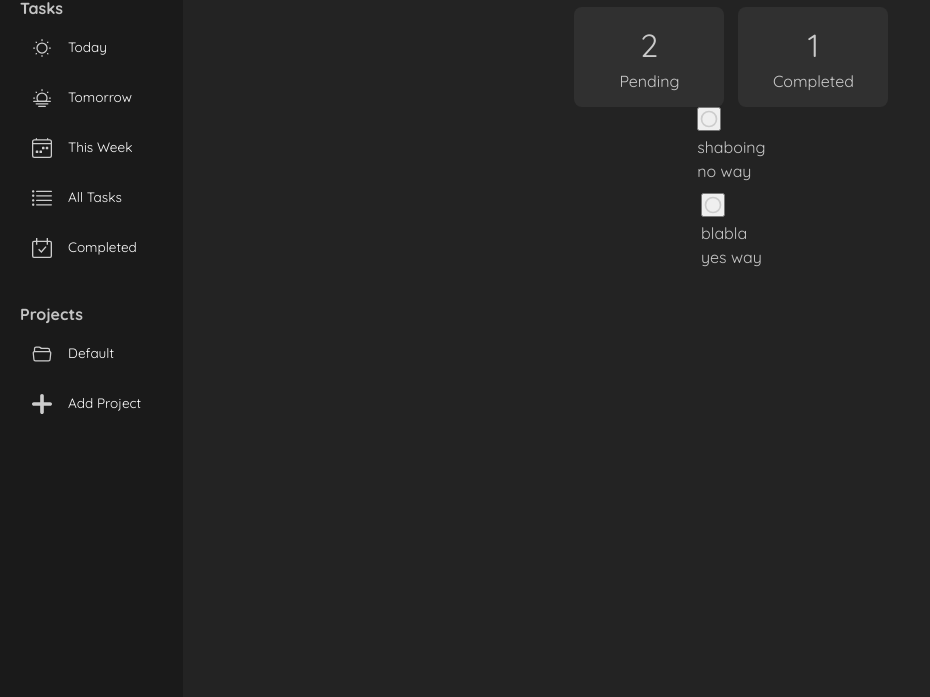
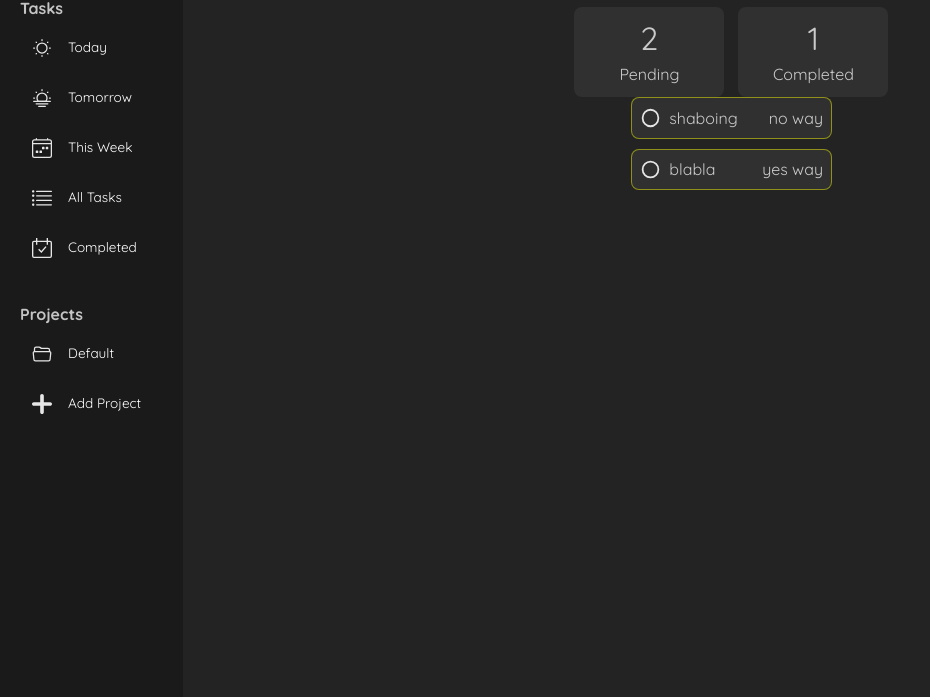
Before and after one commit to Abbas-Nadiri/todo-list, a website built with webpack: page src/template.html in a window 1280 px wide. Shown: the part 103-800 px from the top of the page, without its empty margins (0-930 px from the left). Built offline with nearby package versions, Linux system fonts and the light colour scheme.

Commit message:
style task cards

```diff
--- a/src/styles.css
+++ b/src/styles.css
@@ -4,6 +4,7 @@
     padding: 0px;
     color: rgba(255, 255, 255, 0.746);
     font-family: "Quicksand", sans-serif;
+
 }
 
 *, *::before, *::after {
@@ -58,6 +59,7 @@ body {
     padding-top: 20px;
     max-width: 100%;
     max-height: 100vh;
+    user-select: none;
 }
 
 .logo {
@@ -87,7 +89,7 @@ body {
 }
 
 img {
-    filter: invert(0.8);
+    filter: invert(0.9);
     height: 20px;
 }
 
@@ -129,6 +131,7 @@ img {
   align-items: center;
   padding-top: 3rem;
   gap: 16px;
+  user-select: none;
 }
 
 .heading {
@@ -137,7 +140,7 @@ img {
 }
 
 .pending-display, .completed-display {
-  height: 100px;
+  height: 90px;
   width: 150px;
   background-color: rgba(128, 128, 128, 0.139);
   border-radius: 0.5rem;
@@ -145,6 +148,8 @@ img {
   flex-direction: column;
   align-items: center;
   justify-content: center;
+  gap: 0px;
+  padding-bottom: 4px;
 }
 
 .pending-count, .completed-count {
@@ -166,14 +171,37 @@ img {
   gap: 10px;
 }
 
-.filler {
+.task-card {
   width: 100%;
   height: 2.6rem;
-  background-color: rgba(128, 128, 128, 0.139);
+  background-color: #303030;
   border: 1px solid rgba(255, 255, 0, 0.461);
   border-radius: 0.5rem;
   display: flex;
   justify-content: space-between;
   align-items: center;
-  padding: 12px;
+  padding-left: 8px;
+  padding-right: 8px;
+  gap: 8px;
+  user-select: none;
 }
+
+.task-card>button {
+  background-color: inherit;
+  border: none;
+  width: 1.6rem;
+}
+
+.task-card>button>img {
+  height: 100%;
+}
+
+.taskCard-text {
+  display: flex;
+  justify-content: space-between;
+  width: 100%;
+}
+
+.completed-task {
+  text-decoration: line-through;
+}
```
